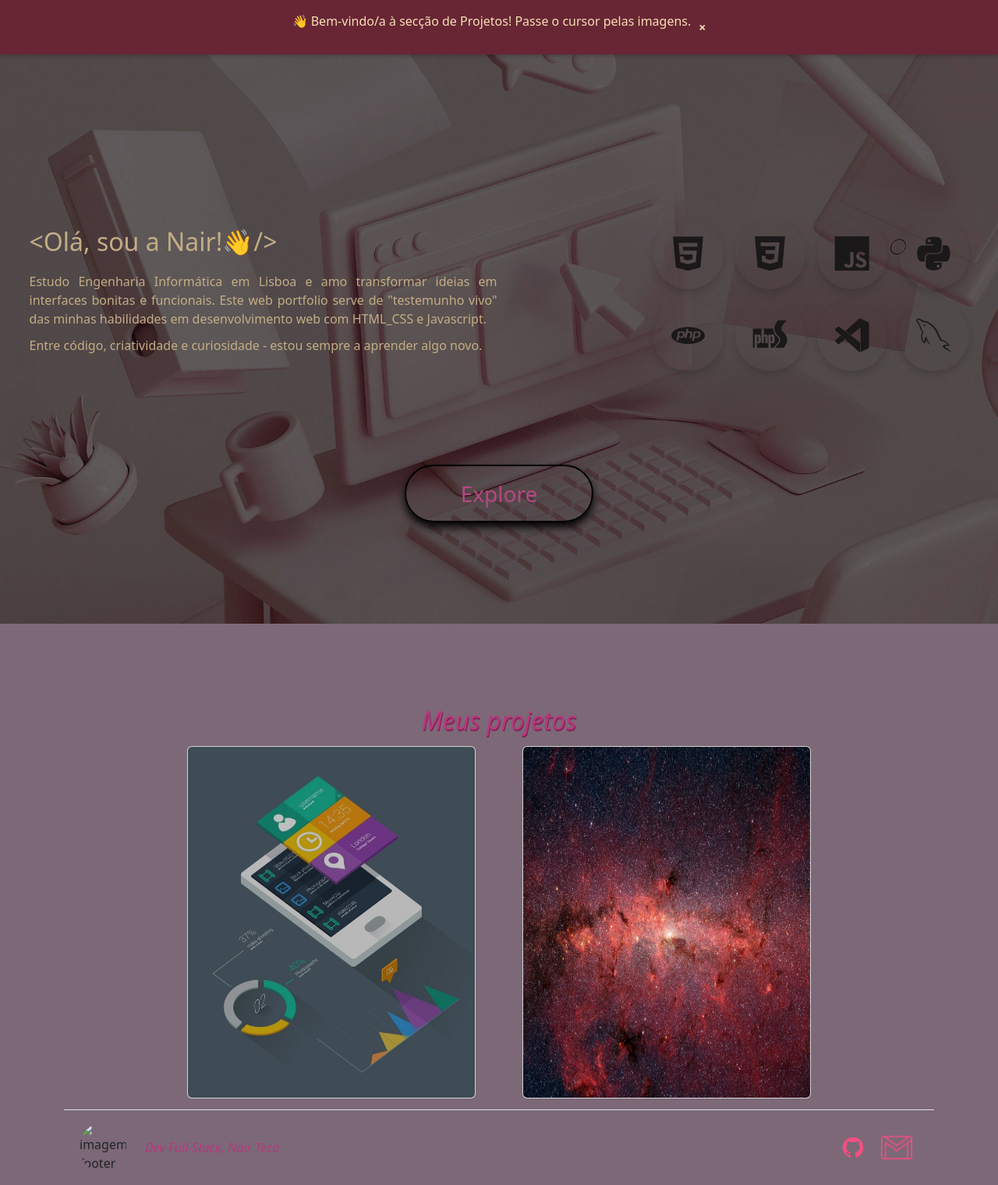
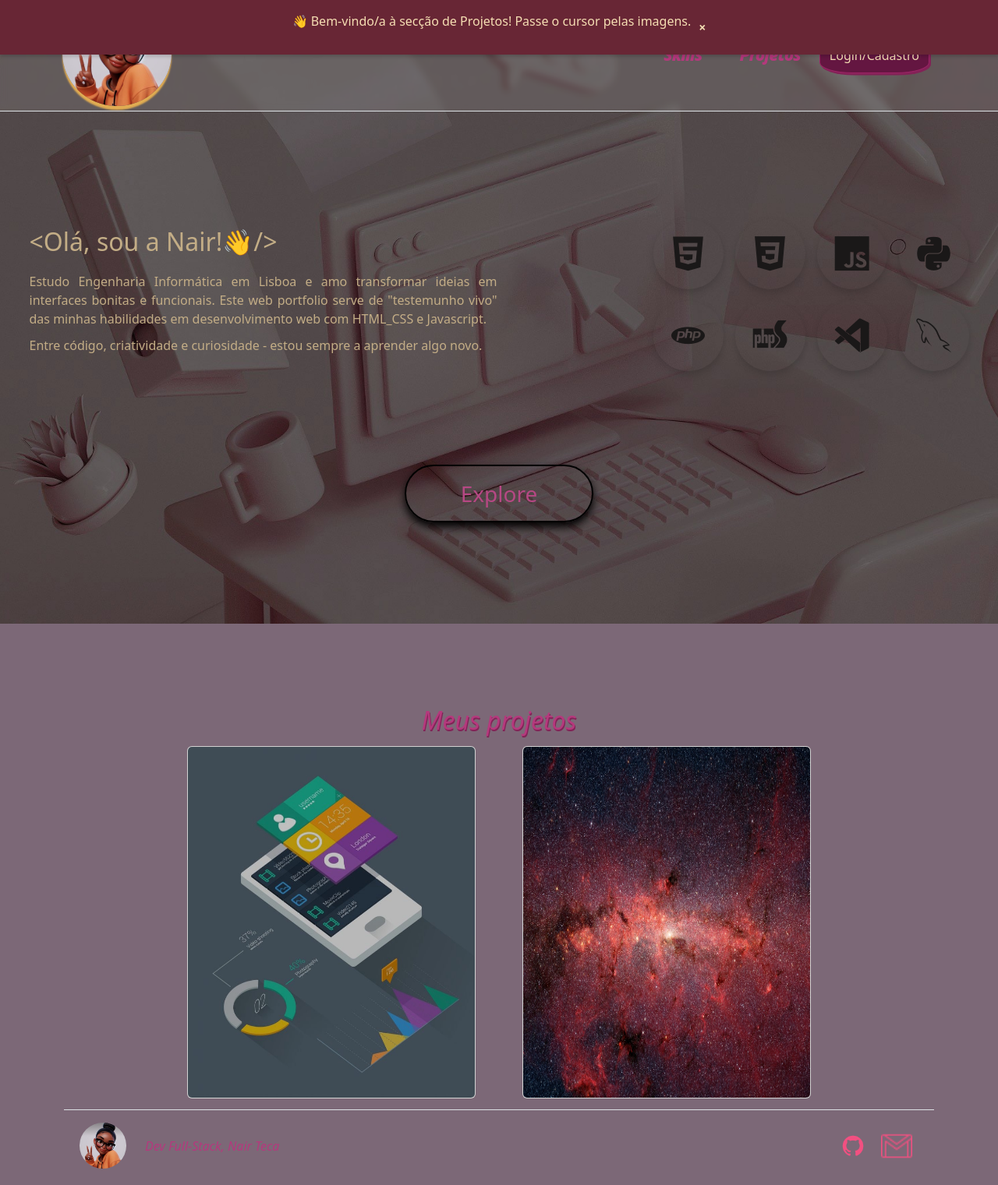
Before and after one commit to nair-teca/meusite, a plain HTML site: page index.html in a window 1280 px wide. Shown: the whole page at 78% size. Drawn offline with nearby package versions, Linux system fonts and the light colour scheme; the site is published under a folder, as on GitHub Pages, so addresses that start at the root find nothing.

Commit message:
Update index.html
Alterei o caminho das imagens de avatar no header e no footer, porque indicavam para a raíz da máquina

```diff
--- a/index.html
+++ b/index.html
@@ -23,7 +23,7 @@
             <header class="d-flex flex-wrap align-items-center justify-content-between py-0 mb-0 border-bottom">
               <div class="col-md-3 mb-2 mb-md-0">
                 <a href="#sobre-mim" class="d-inline-flex link-body-emphasis text-decoration-none">
-                    <img id="perfil1" src="/assets/imgs/perfil.png" alt="imagem-perfil" width="140px">
+                    <img id="perfil1" src="assets/imgs/perfil.png" alt="imagem-perfil" width="140px">
                 </a>
               </div>
               <ul id="navegar" class="nav col-12 col-md-auto mb-2 justify-content-center mb-md-0">
@@ -105,7 +105,7 @@
           <div class="container">
             <footer class="d-flex flex-wrap justify-content-between align-items-center py-3 my-4 border-top">
               <div class="col-md-4 d-flex align-items-center">
-                <img id="perfil2" src="/assets/imgs/perfil.png" alt="imagem-footer" width="60px">
+                <img id="perfil2" src="assets/imgs/perfil.png" alt="imagem-footer" width="60px">
                 <p id="dev-footer" class="mb-3 mb-md-0 px-4">Dev Full-Stack, Nair Teca</p>
               </div>
               <ul id="redes" class="nav col-md-4 justify-content-end list-unstyled d-flex">
```
